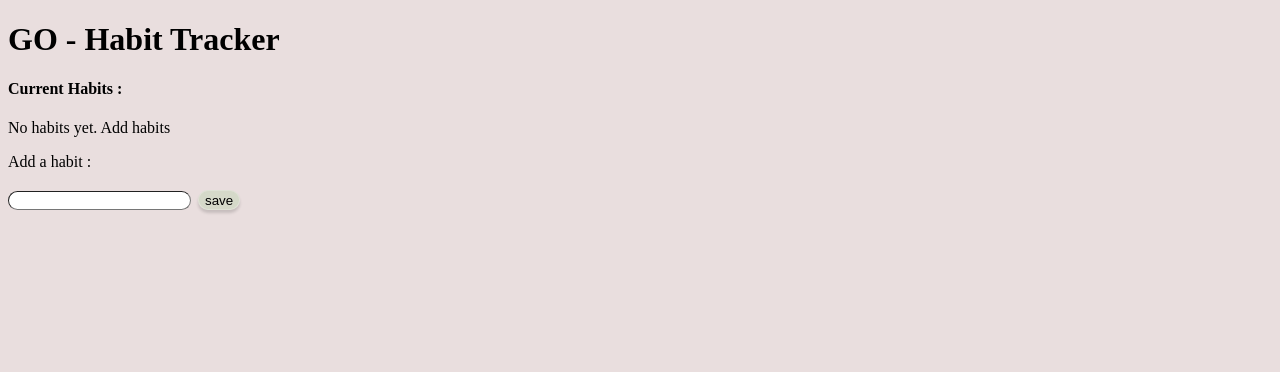
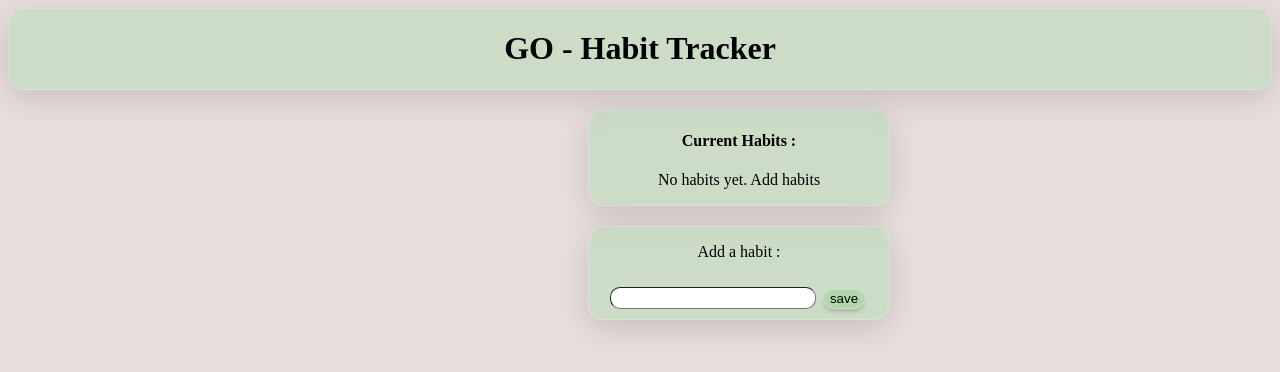
Before and after one commit to TanvirSingh9211/GO-habit-tracker, a plain HTML site: page index.html in a window 1280 px wide. Drawn offline with Linux system fonts and the light colour scheme.

Commit message:
feat: restyled the divs

```diff
--- a/style.css
+++ b/style.css
@@ -1,5 +1,5 @@
 /*design of my web app*/
-#heading {
+.heading {
     text-align: center;
     background: rgba(45, 206, 72, 0.15);
     backdrop-filter: blur(12px);
@@ -18,6 +18,43 @@ body{
     border-width: 1px;
 }
 
+.habit-container {
+    text-align: center;
+    background: rgba(45, 206, 72, 0.15);
+    backdrop-filter: blur(12px);
+    border: 1px solid rgba(255, 255, 255, 0.25);
+    box-shadow: 0 8px 32px 0 rgba(0, 0, 0, 0.15);
+    border-radius: 16px;
+    width: 300px;
+    margin-top: 20px;
+    margin-left: 580px;
+    justify-content: center;
+    align-items: center;
+}
+
+.form-container {
+    text-align: center;
+    background: rgba(45, 206, 72, 0.15);
+    backdrop-filter: blur(12px);
+    border: 1px solid rgba(255, 255, 255, 0.25);
+    box-shadow: 0 8px 32px 0 rgba(0, 0, 0, 0.15);
+    border-radius: 16px;
+    width: 300px;
+    margin-top: 20px;
+    margin-left: 580px;
+    justify-content: center;
+    align-items: center;
+}
+
+.form-container #form {
+    height: auto;
+    width: 200px;
+    border-radius: 10px;
+    margin: 10px 0;
+    font-size: 16px;
+    font-weight: bold;
+}
+
 .btn {
     height: 20px;
     background: rgba(103, 185, 80, 0.15);
```
